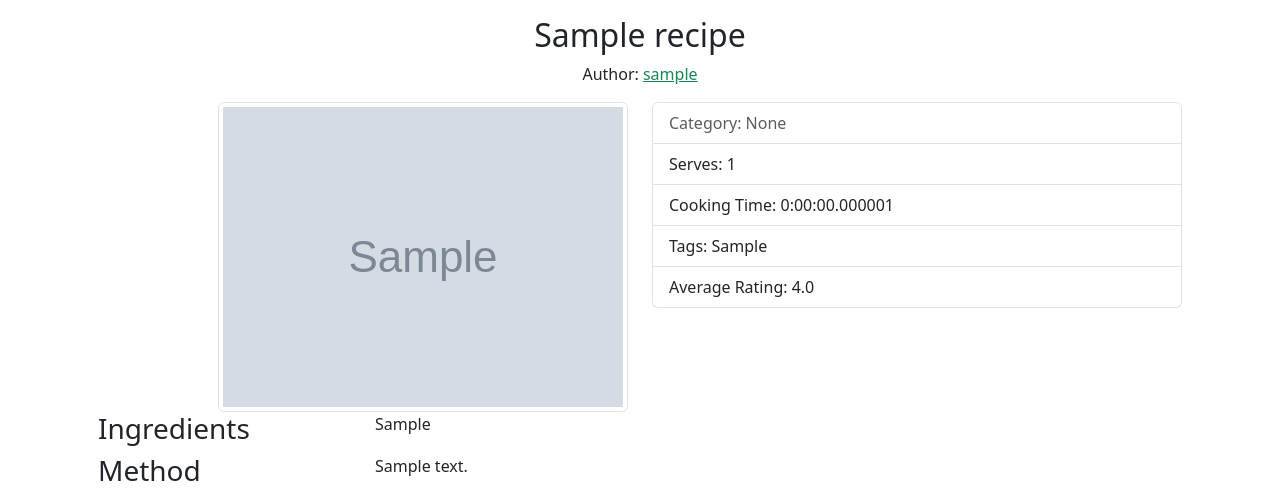
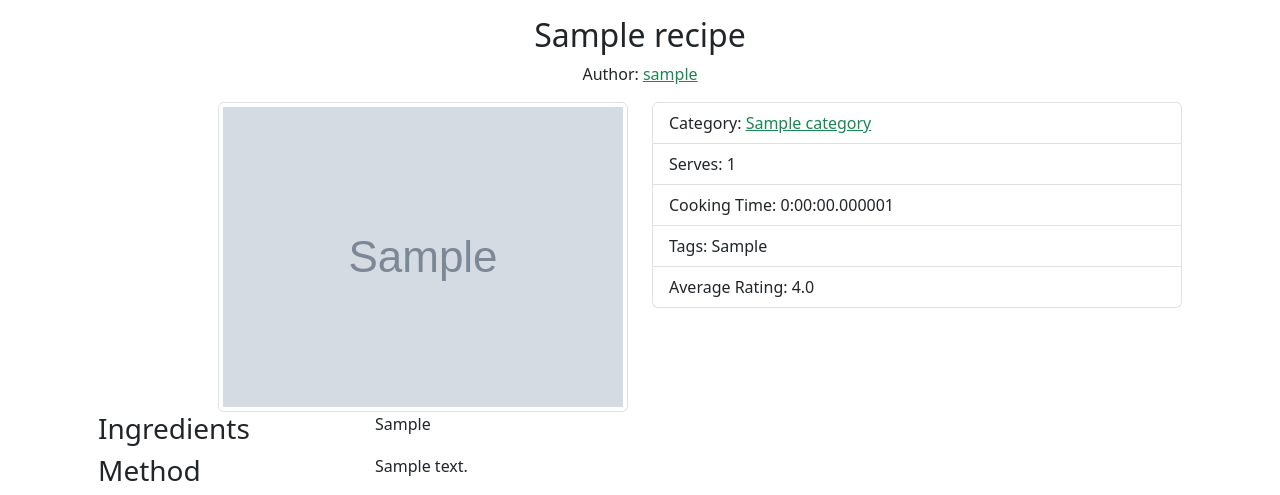
Before and after one commit to TylerWolfWilliams/food_for_thought, a Django app: a page that uses templates/recipes/recipe.html in a window 1280 px wide. Shown: the part 76-571 px from the top of the page. Run offline with Django 3.2, Linux system fonts and the light colour scheme; tables that the repository leaves empty hold one stand-in row (values such as "Sample post"); grey boxes marked "Sample" are stand-in pictures; some libraries are stand-ins or nearby versions.

Commit message:
fixed category

```diff
--- a/templates/recipes/recipe.html
+++ b/templates/recipes/recipe.html
@@ -3,7 +3,7 @@
 
 
 {% block body_block %}
-<div class="container justify-content-md-center">
+<div class="container justify-content-md-center mb-3">
     <div class="text-center mb-3">
         <h2 class="text-center">{{ recipe.title }}</h2>
         Author: <a href = "{% url 'recipes:show_non_user_account' recipe.author.id %}">{{ recipe.author }}</a>
@@ -18,8 +18,12 @@
 
         <div class="col">
             <ul class="list-group">
-                {% if categories %}
-                     <li class="list-group-item">Category: <a href="{% url 'recipes:show_category' category.slug %}">{{ category.name }}</a></li>
+                {% if recipe.category %}
+                     <li class="list-group-item">Category:
+                         {% for c in recipe.category.all %}
+                         <a href="{% url 'recipes:show_category' c.slug %}">{{ c.name }}</a>
+                         {% endfor %}
+                     </li>
                 {% else %}
                      <li class="list-group-item disabled">Category: None</li>
                 {% endif %}
```
